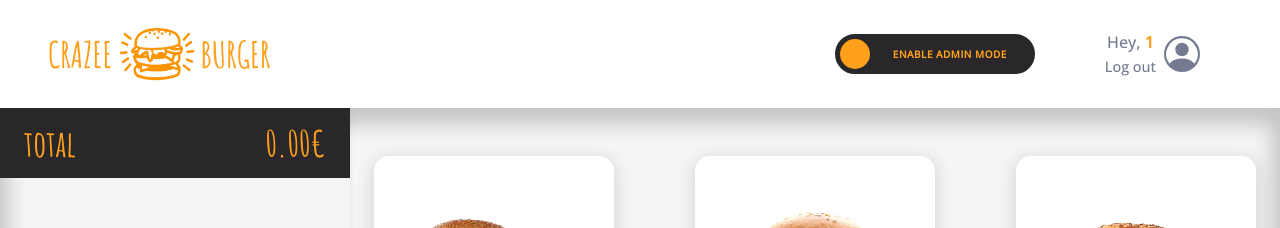
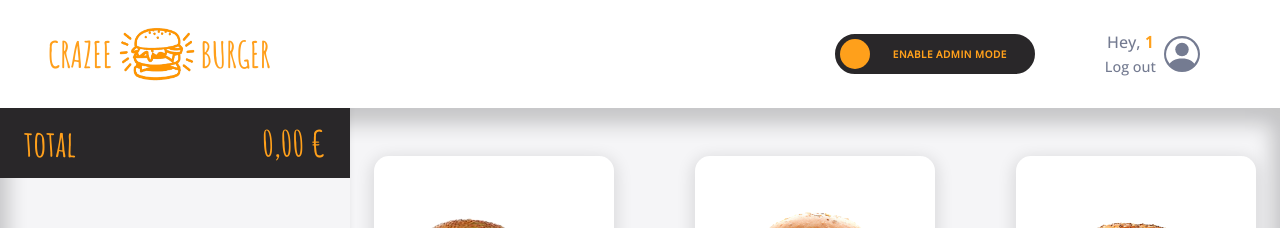
Before and after one commit to maxdnc/crazee-burger, a React (Vite) app: page /order/1 in a window 1280 px wide. Shown: the top 228 px of the page. Built offline with nearby package versions, Linux system fonts and the light colour scheme.

Commit message:
♻️ F10: BASKET > Add Total Body and Footer components

```diff
--- a/src/components/pages/order/Main/Basket/Basket.jsx
+++ b/src/components/pages/order/Main/Basket/Basket.jsx
@@ -1,24 +1,19 @@
+//style
 import styled from "styled-components";
 import { theme } from "../../../../../theme";
-import OrderContext from "../../../../../context/OrderContext";
-import { useContext } from "react";
-import { isProductSelected } from "../../../../../utils/isProductSelected";
+//utils
+import { formatPrice } from "../../../../../utils/maths";
+//component
+import Total from "./Total.jsx";
+import Footer from "./Footer";
+import Body from "./Body";
+
 const Basket = () => {
-  const { selectedProduct } = useContext(OrderContext);
-
-  isProductSelected(selectedProduct);
-
   return (
     <BasketStyled>
-      <div className="header">
-        <p>total</p> <p>0.00€</p>
-      </div>
-
-      <p className="empty-basket">Votre commande est vide</p>
-
-      <div className="footer">
-        <p>Codé avec ♥️ et React.JS </p>
-      </div>
+      <Total totalAmount={formatPrice(0.0)} />
+      <Body />
+      <Footer />
     </BasketStyled>
   );
 };
@@ -33,46 +28,7 @@ const BasketStyled = styled.div`
   justify-content: space-between;
   align-items: center;
   flex-direction: column;
-  border-radius: ${theme.borderRadius.subtle};
   box-shadow: ${theme.shadows.subtle};
   overflow: hidden;
-
-  .header {
-    display: flex;
-    justify-content: space-between;
-    align-items: center;
-    width: 100%;
-    padding: 0.5rem 1.5rem;
-    background-color: ${theme.colors.background_dark};
-
-    p {
-      color: ${theme.colors.primary};
-      font-family: ${theme.fontsFamily.amatic};
-      font-size: ${theme.fonts.P4};
-      font-weight: ${theme.weights.bold};
-    }
-  }
-
-  .empty-basket {
-    color: ${theme.colors.greyBlue};
-    font-family: ${theme.fontsFamily.amatic};
-    font-size: ${theme.fonts.P4};
-  }
-
-  .footer {
-    display: flex;
-    justify-content: center;
-    align-items: center;
-    width: 100%;
-    padding: 1rem 1.5rem;
-    background-color: ${theme.colors.background_dark};
-
-    p {
-      color: ${theme.colors.white};
-      font-family: ${theme.fontsFamily.amatic};
-      font-size: ${theme.fonts.P2};
-      font-weight: ${theme.weights.bold};
-    }
-  }
 `;
 export default Basket;
--- /dev/null
+++ b/src/components/pages/order/Main/Basket/Body.jsx
@@ -0,0 +1,17 @@
+import { styled } from "styled-components";
+import { theme } from "../../../../../theme";
+
+const Body = () => {
+  return (
+    <BodyStyled>
+      <p className="empty-basket">Votre commande est vide</p>
+    </BodyStyled>
+  );
+};
+
+const BodyStyled = styled.div`
+  color: ${theme.colors.greyBlue};
+  font-family: ${theme.fontsFamily.amatic};
+  font-size: ${theme.fonts.P4};
+`;
+export default Body;
--- /dev/null
+++ b/src/components/pages/order/Main/Basket/Footer.jsx
@@ -0,0 +1,27 @@
+import { styled } from "styled-components";
+import { theme } from "../../../../../theme";
+
+const Footer = () => {
+  return (
+    <FooterStyled>
+      <p>Codé avec ♥️ et React.JS </p>
+    </FooterStyled>
+  );
+};
+
+const FooterStyled = styled.div`
+  display: flex;
+  justify-content: center;
+  align-items: center;
+  width: 100%;
+  padding: 1rem 1.5rem;
+  background-color: ${theme.colors.background_dark};
+
+  p {
+    color: ${theme.colors.white};
+    font-family: ${theme.fontsFamily.amatic};
+    font-size: ${theme.fonts.P2};
+    font-weight: ${theme.weights.bold};
+  }
+`;
+export default Footer;
--- /dev/null
+++ b/src/components/pages/order/Main/Basket/Total.jsx
@@ -0,0 +1,28 @@
+import { styled } from "styled-components";
+import { theme } from "../../../../../theme";
+
+const Total = ({ totalAmount }) => {
+  return (
+    <TotalStyled>
+      <p>total</p>
+      <p>{totalAmount}</p>
+    </TotalStyled>
+  );
+};
+
+const TotalStyled = styled.div`
+  display: flex;
+  justify-content: space-between;
+  align-items: center;
+  width: 100%;
+  padding: 0.5rem 1.5rem;
+  background-color: ${theme.colors.background_dark};
+
+  p {
+    color: ${theme.colors.primary};
+    font-family: ${theme.fontsFamily.amatic};
+    font-size: ${theme.fonts.P4};
+    font-weight: ${theme.weights.bold};
+  }
+`;
+export default Total;
```
